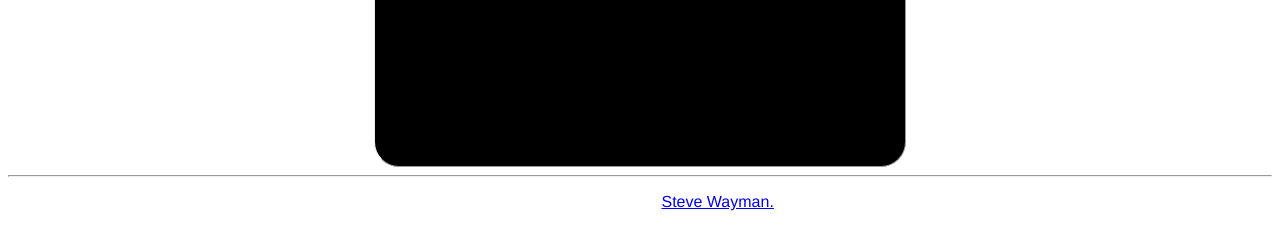
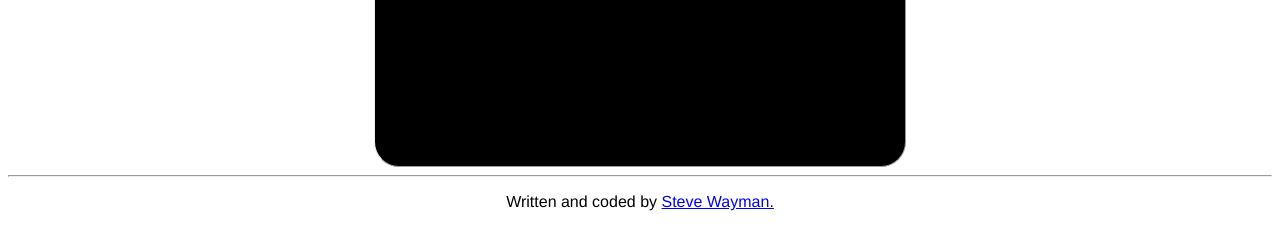
Before and after one commit to swayman01/Pomodoro_clock, a plain HTML site: page index.html in a window 1280 px wide. Shown: the part 179-428 px from the top of the page. Drawn offline with nearby package versions, Linux system fonts and the light colour scheme.

Commit message:
fixed Written and coded by

```diff
--- a/index.html
+++ b/index.html
@@ -59,9 +59,12 @@
                 <h2 id="demo"></h2>
             </div>
         </div>
+
         <footer class="text-center">
             <hr>
-            <p id="footer">Written and coded by <a href="https://www.freecodecamp.com/swayman01" target=”_blank”>Steve Wayman.</a></p>
+            <p>
+                <span>Written and coded by </span>
+                <a href="https://www.freecodecamp.com/swayman01" target=”_blank”>Steve Wayman.</a></p>
         </footer>
         <script>
             var calcwidth = 500;
--- a/stylesheets/pomodoro.scss
+++ b/stylesheets/pomodoro.scss
@@ -11,12 +11,20 @@ body {
        color:white;
 }
 
+footer{
+       border-radius: 25px;
+       font-family: "Helvetica Neue", Helvetica, Arial, sans-serif;
+       color:black;
+}
+
 h1 {
        // color: white;
        text-align: center;
        font-size: 36px;
        margin: 20px 0 10px 0;
 }
+
+
 
 .label-row {
        display: grid;
```
Also changed, not shown: stylesheets/pomodoro.css, 1 other file.
